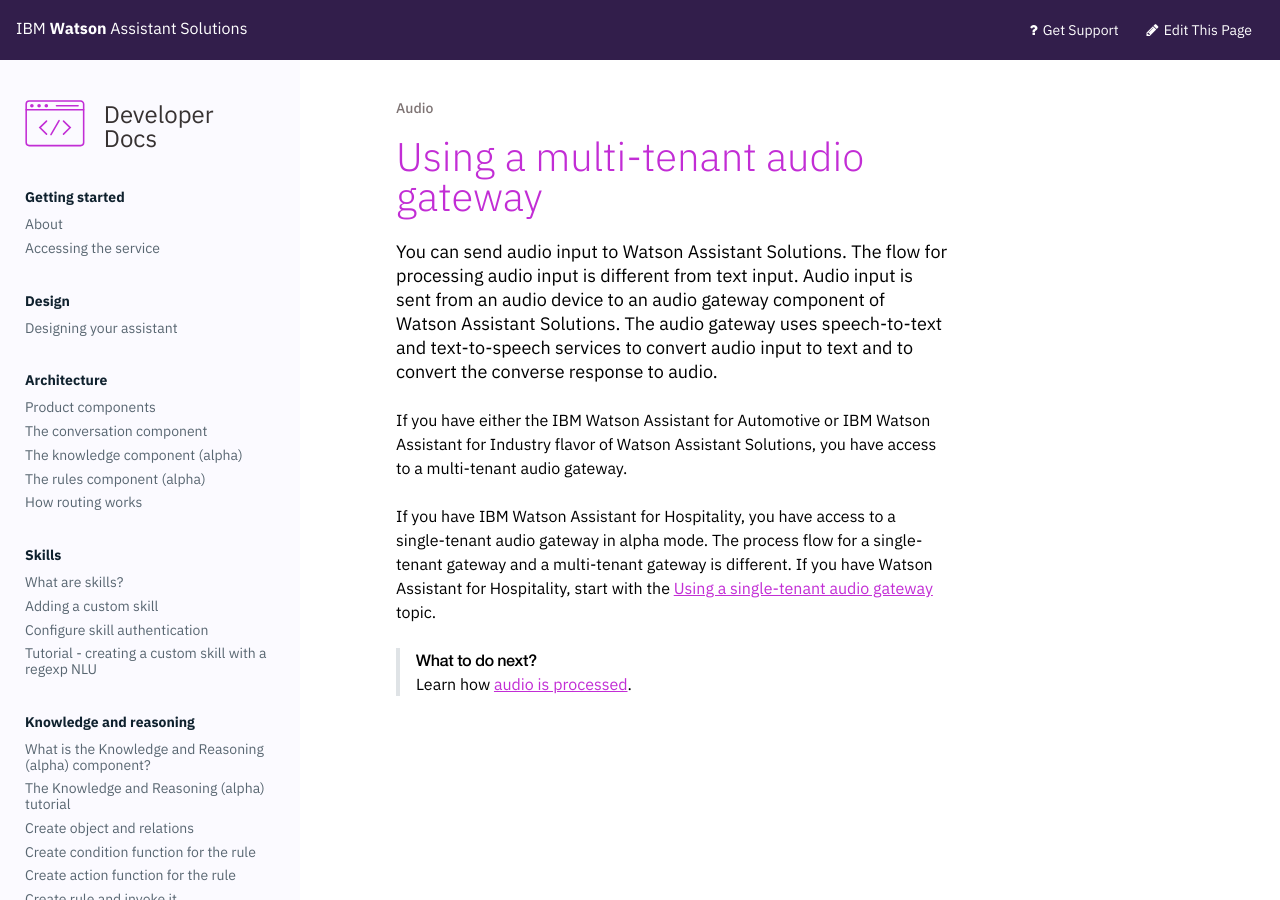
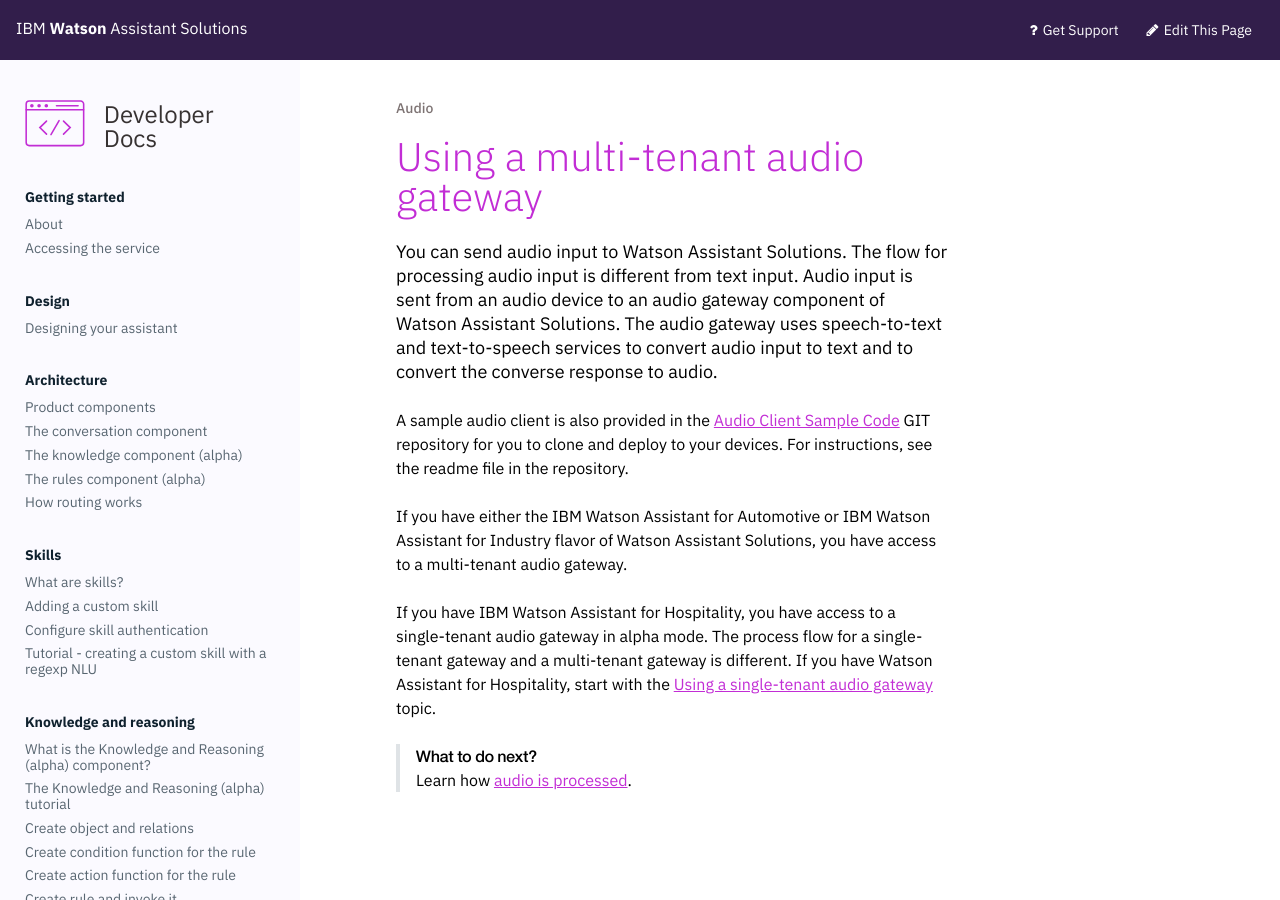
Before and after one commit to Watson-Personal-Assistant/developer, a Jekyll site: the page built from _content/audio/audio_support.md, in a window 1280 px wide. Built offline with Jekyll 4.4.1, drawn with Linux system fonts in a browser that asks for light colours.

Commit message:
Reference to audio client.

```diff
--- a/_content/audio/audio_support.md
+++ b/_content/audio/audio_support.md
@@ -3,6 +3,8 @@
 weight: 5
 ---
 You can send audio input to Watson Assistant Solutions.  The flow for processing audio input is different from text input.  Audio input is sent from an audio device to an audio gateway component of Watson Assistant Solutions.  The audio gateway uses speech-to-text and text-to-speech services to convert audio input to text and to convert the converse response to audio.
+
+A sample audio client is also provided in the [Audio Client Sample Code](https://github.com/Watson-Personal-Assistant/AudioClientSampleCodeJava) GIT repository for you to clone and deploy to your devices.  For instructions, see the readme file in the repository.
 
 If you have either the IBM Watson Assistant for Automotive or IBM Watson Assistant for Industry flavor of Watson Assistant Solutions, you have access to a multi-tenant audio gateway.
 
```
Also changed, not shown: _content/audio_single/audio_support.md (+2 -0 lines).
